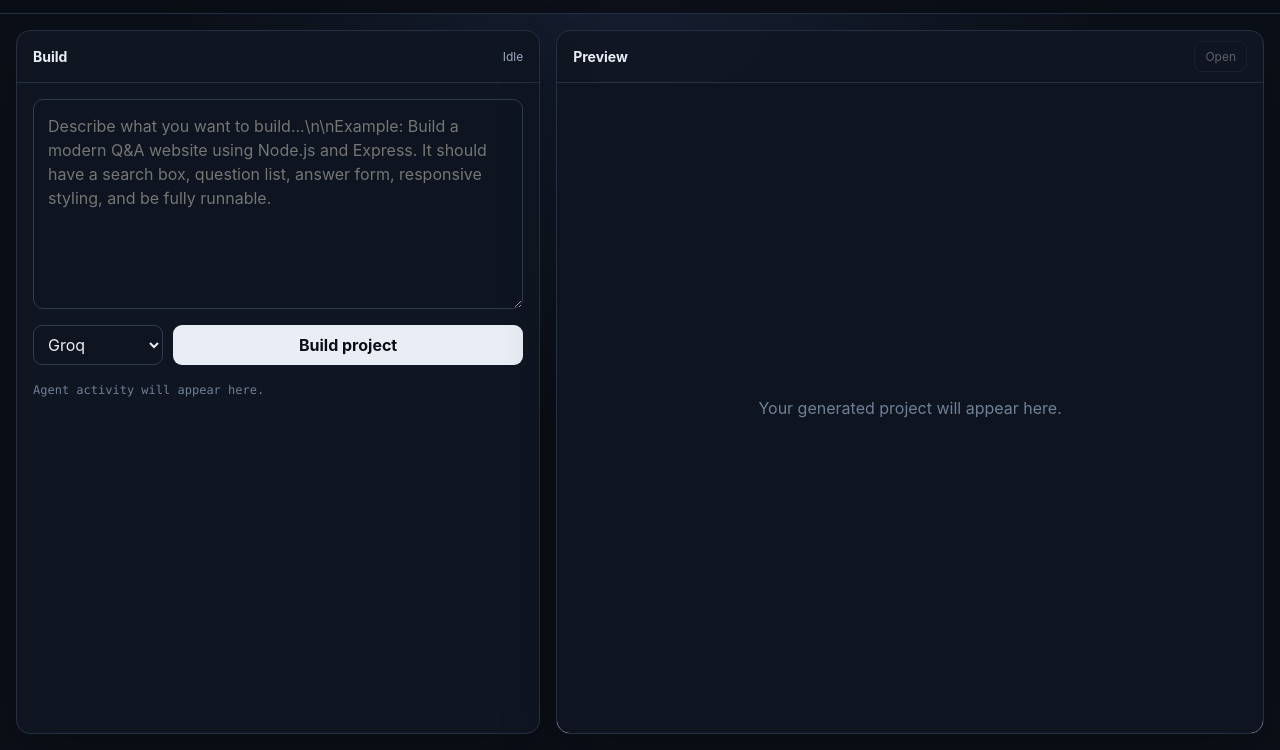
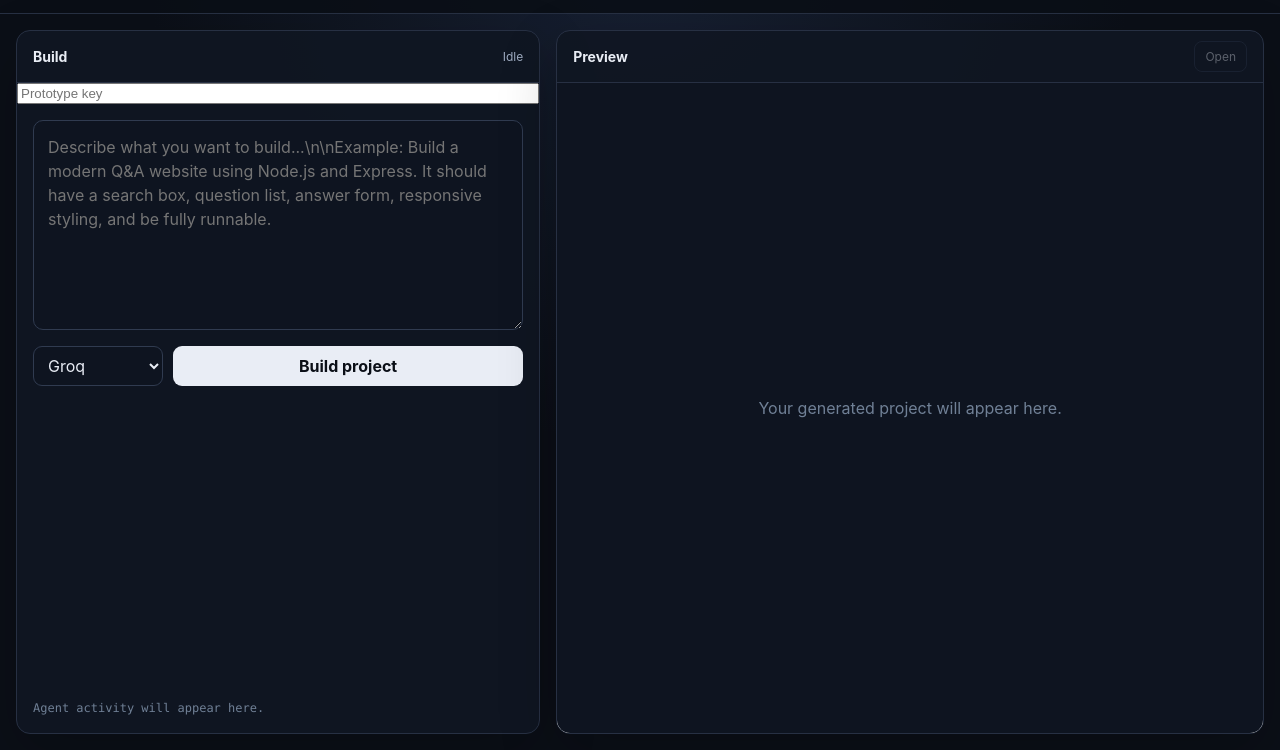
Before and after one commit to CreatorLet/agent, a website: page public/index.html in a window 1280 px wide. Shown: the part 50-800 px from the top of the page. Drawn offline with Linux system fonts and the light colour scheme.

Commit message:
Add prototype access key field

```diff
--- a/public/index.html
+++ b/public/index.html
@@ -11,6 +11,7 @@
   <main class="layout">
     <section class="builder panel">
       <div class="panel-head"><h2>Build</h2><span id="status">Idle</span></div>
+      <input id="key" type="password" autocomplete="off" placeholder="Prototype key" />
       <textarea id="prompt" placeholder="Describe what you want to build...\n\nExample: Build a modern Q&A website using Node.js and Express. It should have a search box, question list, answer form, responsive styling, and be fully runnable."></textarea>
       <div class="controls"><select id="provider"><option value="groq">Groq</option><option value="anthropic">Anthropic</option></select><button id="build">Build project</button></div>
       <div class="logs" id="logs"><div class="muted">Agent activity will appear here.</div></div>
```
